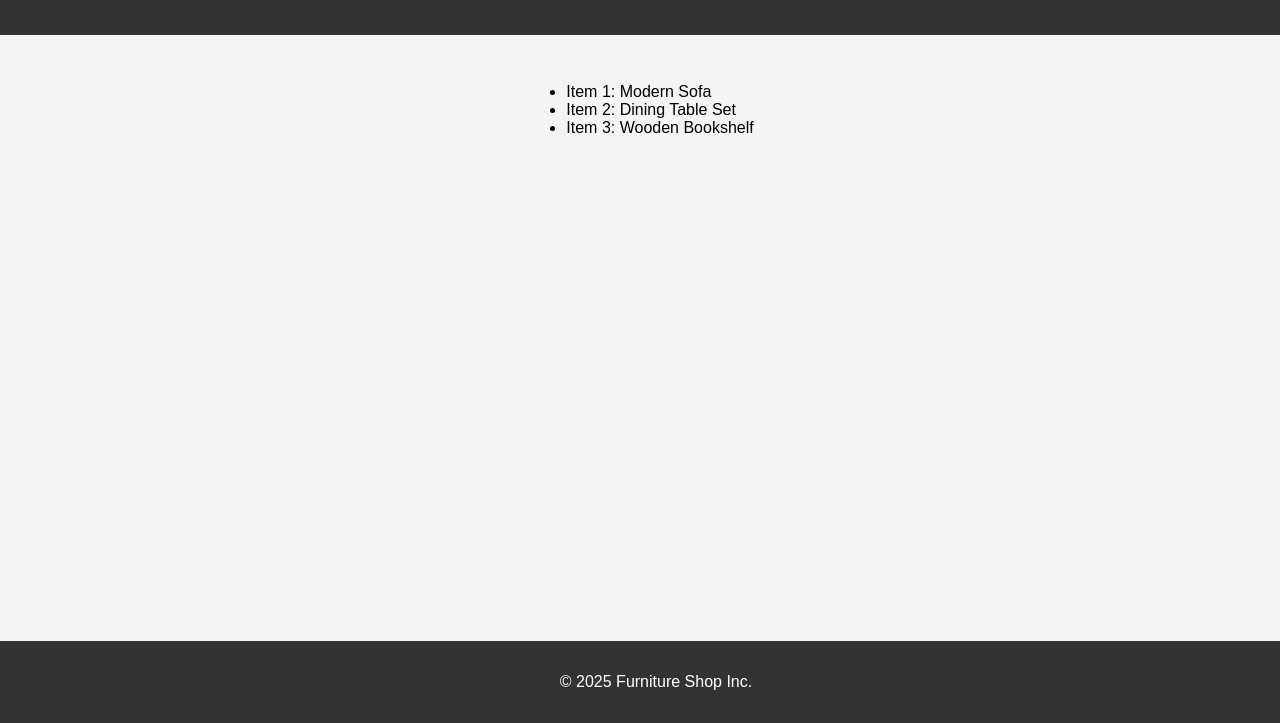
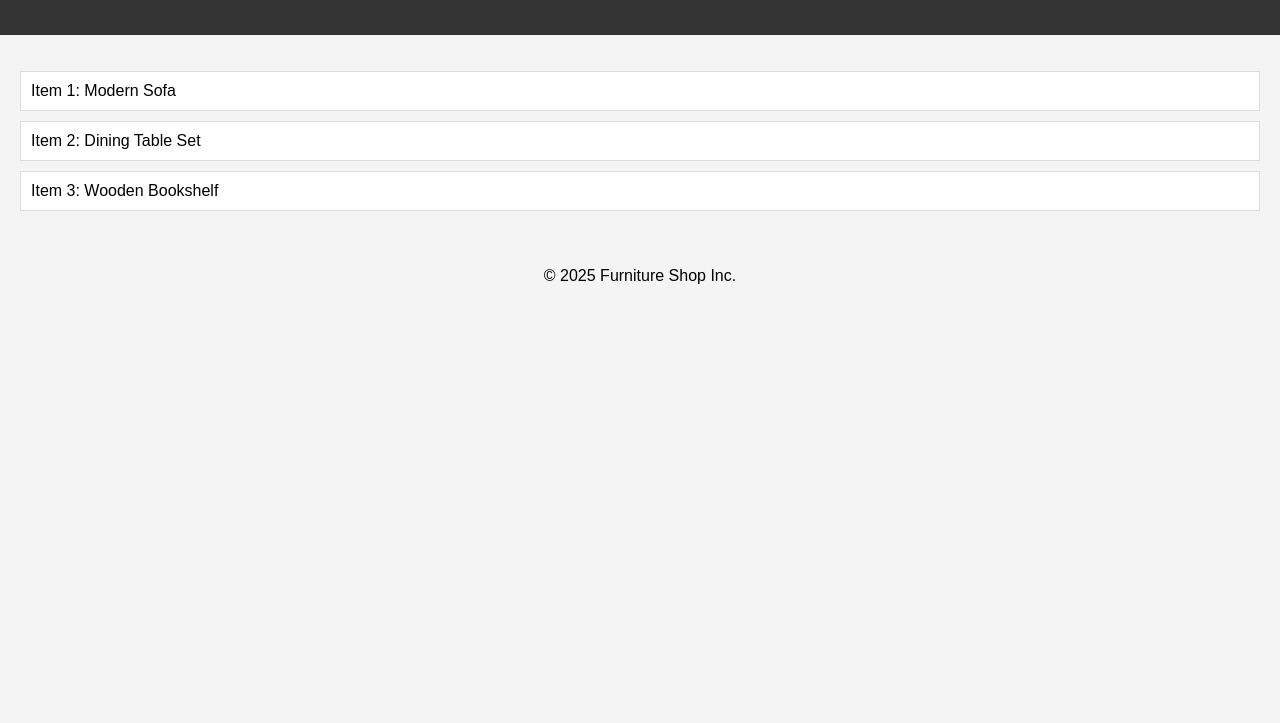
Before and after one commit to shravyaburla/furniture-shop-deploy-ec2, a website: page Sample/index.html in a window 1280 px wide. Shown: the part 77-800 px from the top of the page. Drawn offline with Linux system fonts and the light colour scheme.

Commit message:
Update styles.css

```diff
--- a/Sample/styles.css
+++ b/Sample/styles.css
@@ -9,36 +9,26 @@ header {
   background-color: #333;
   color: white;
   text-align: center;
-  padding: 1rem;
+  padding: 1em 0;
 }
 
 main {
-  display: flex;
-  justify-content: center;
-  margin: 2rem;
+  padding: 20px;
 }
 
-.product-card {
-  background: white;
-  border: 1px solid #ccc;
-  border-radius: 8px;
-  margin: 1rem;
-  padding: 1rem;
-  text-align: center;
-  box-shadow: 0 2px 5px rgba(0, 0, 0, 0.1);
+#furniture-list {
+  list-style: none;
+  padding: 0;
 }
 
-.product-card img {
-  max-width: 100%;
-  border-radius: 8px;
+#furniture-list li {
+  background: white;
+  margin: 10px 0;
+  padding: 10px;
+  border: 1px solid #ddd;
 }
 
 footer {
   text-align: center;
-  padding: 1rem;
-  background-color: #333;
-  color: white;
-  position: fixed;
-  bottom: 0;
-  width: 100%;
+  margin-top: 20px;
 }
```
